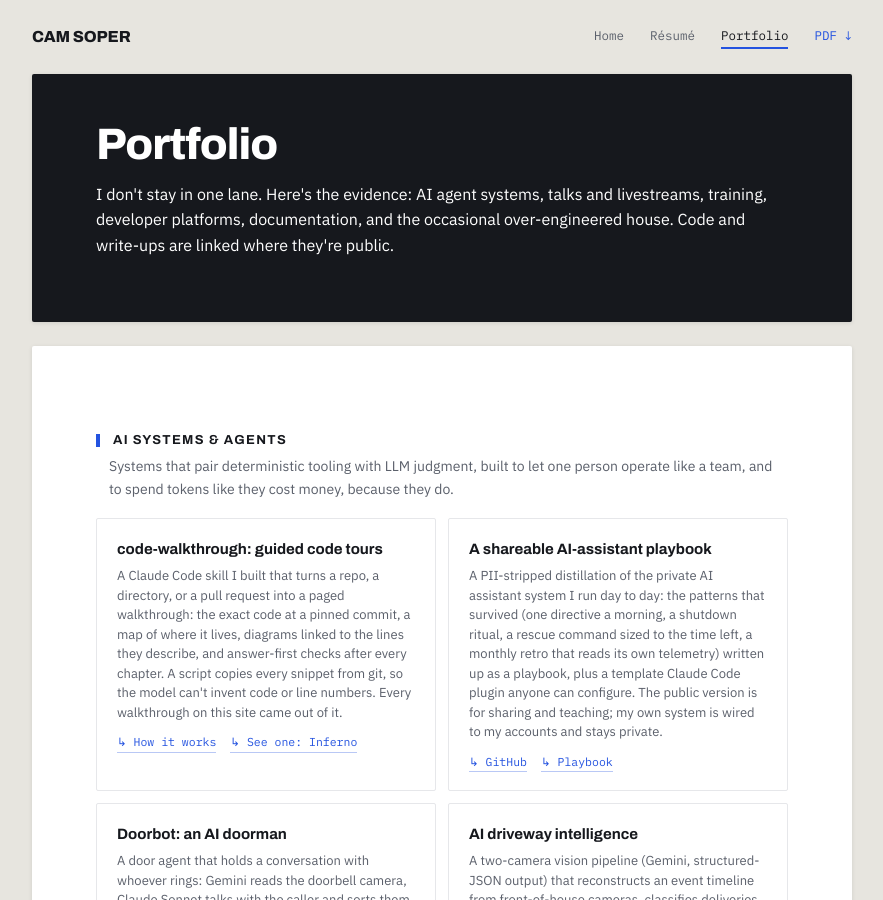
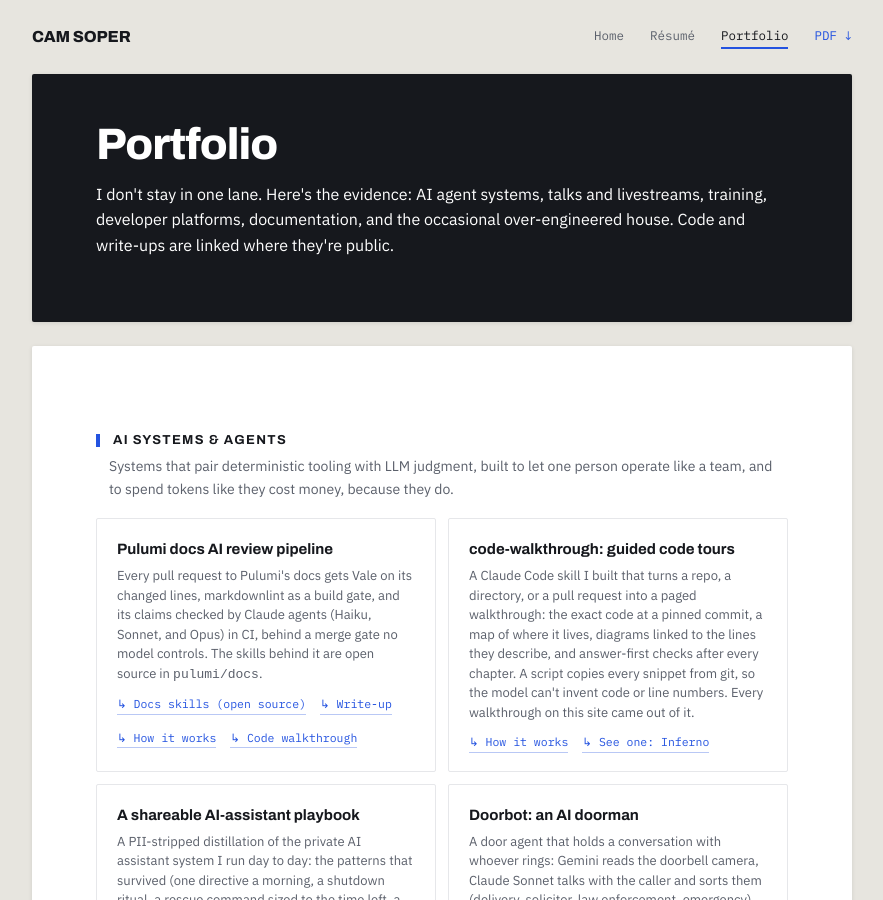
Before and after one commit to CamSoper/camsoper.github.io, a Jekyll site: the page built from portfolio.md, in a window 1280 px wide and 900 px high. Shown: the whole window, without its empty margins (198-1081 px from the left). Built offline with Jekyll 4.4.1, drawn with Linux system fonts in a browser that asks for light colours; some of the changed text lies outside the part shown.

Commit message:
Lead the portfolio with the docs review pipeline
Move the pipeline card from Docs-Ops to the top of AI Systems & Agents,
matching the resume's Selected Projects order.

Co-Authored-By: Claude Opus 5.5 <noreply@anthropic.com>
Claude-Session: https://claude.ai/code/session_01RR4MzrCx2BeXLdCejaawX7

```diff
--- a/portfolio.md
+++ b/portfolio.md
@@ -18,6 +18,16 @@ description: "AI agent systems, talks and livestreams, training, developer platf
       <h2>AI Systems &amp; Agents</h2>
       <p>Systems that pair deterministic tooling with LLM judgment, built to let one person operate like a team, and to spend tokens like they cost money, because they do.</p>
       <div class="grid">
+        <div class="pcard">
+          <div class="t">Pulumi docs AI review pipeline</div>
+          <div class="d">Every pull request to Pulumi's docs gets Vale on its changed lines, markdownlint as a build gate, and its claims checked by Claude agents (Haiku, Sonnet, and Opus) in CI, behind a merge gate no model controls. The skills behind it are open source in <code>pulumi/docs</code>.</div>
+          <div class="links">
+            <a href="https://github.com/pulumi/docs/tree/master/.claude/commands">Docs skills (open source)</a>
+            <a href="https://www.pulumi.com/blog/treating-prompts-like-code/">Write-up</a>
+            <a href="{{ '/projects/docs-pipeline/' | relative_url }}">How it works</a>
+            <a href="https://claude.ai/artifact/XVUbiaM9o87AfmwiE7Ckay">Code walkthrough</a>
+          </div>
+        </div>
         <div class="pcard">
           <div class="t">code-walkthrough: guided code tours</div>
           <div class="d">A Claude Code skill I built that turns a repo, a directory, or a pull request into a paged walkthrough: the exact code at a pinned commit, a map of where it lives, diagrams linked to the lines they describe, and answer-first checks after every chapter. A script copies every snippet from git, so the model can't invent code or line numbers. Every walkthrough on this site came out of it.</div>
@@ -173,16 +183,6 @@ description: "AI agent systems, talks and livestreams, training, developer platf
           <div class="d">Once a pull request is open, whether a person or a coding agent wrote it: is it any good, and how fast can it merge safely? I'm building automated analysis and merge gates that apply one quality bar to human and agent authors alike.</div>
         </div>
         <div class="pcard">
-          <div class="t">AI docs quality pipeline &amp; skill catalog</div>
-          <div class="d">Vale scoped to changed lines, markdownlint as a build gate, and multi-model fact-checking (Claude Haiku, Sonnet, and Opus) wired into CI/CD, with a merge gate no model controls. The skills behind it are open source in the docs repo.</div>
-          <div class="links">
-            <a href="https://github.com/pulumi/docs/tree/master/.claude/commands">Docs skills (open source)</a>
-            <a href="https://www.pulumi.com/blog/treating-prompts-like-code/">Write-up</a>
-            <a href="{{ '/projects/docs-pipeline/' | relative_url }}">How it works</a>
-            <a href="https://claude.ai/artifact/XVUbiaM9o87AfmwiE7Ckay">Code walkthrough</a>
-          </div>
-        </div>
-        <div class="pcard">
           <div class="t">Agent-consumable documentation</div>
           <div class="d">Every page served as Markdown (via <code>.md</code> URLs or <code>Accept: text/markdown</code>), a curated <code>llms.txt</code>, a JSON sitemap, Context7 onboarding, and versioned provider docs in the Registry, so coding agents retrieve current Pulumi docs instead of stale training data.</div>
           <div class="links">
```
